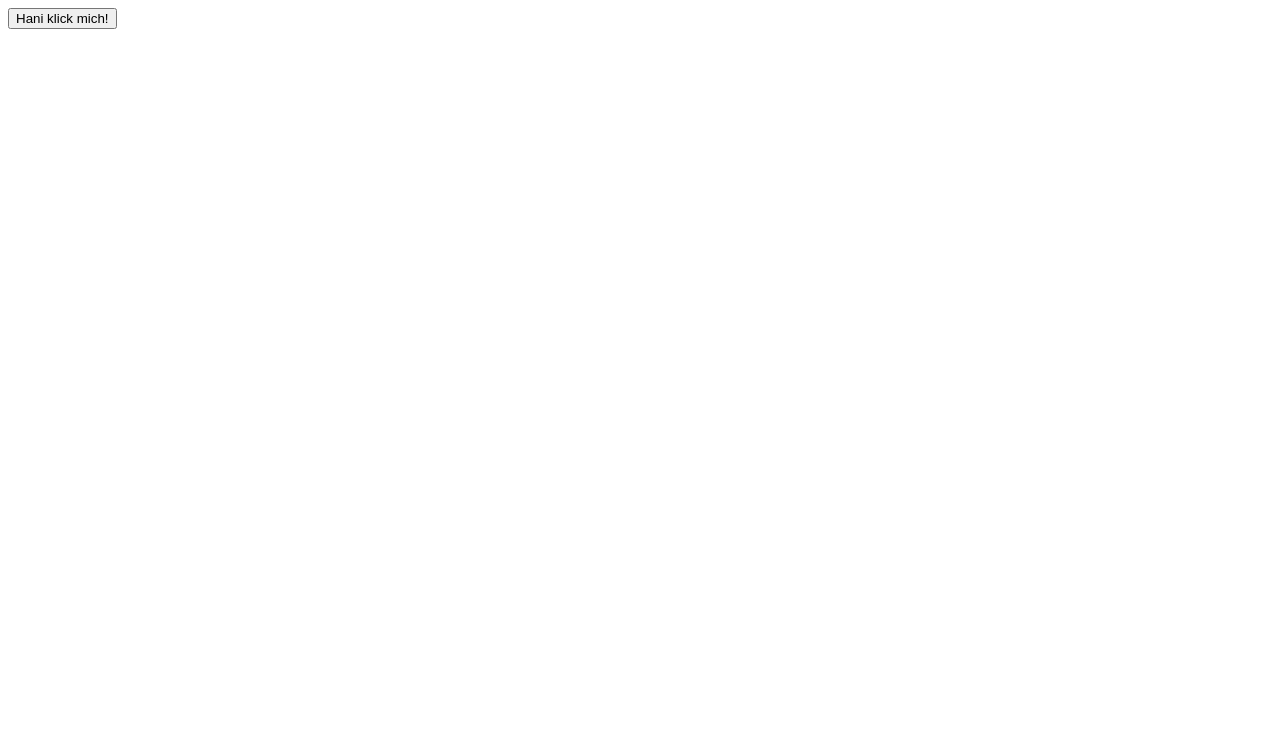
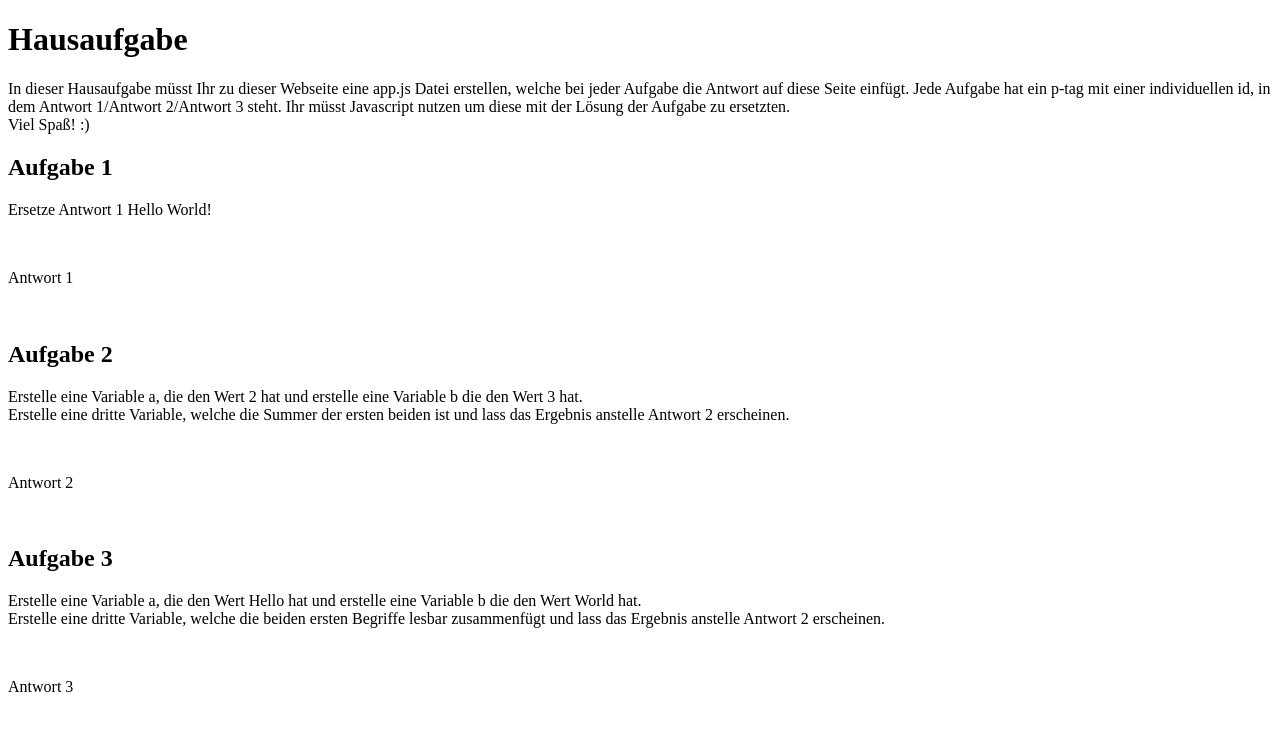
Before and after one commit to Ralf-Adolphs/Kurs2, a plain HTML site: page index.html in a window 1280 px wide. Drawn offline with Linux system fonts and the light colour scheme.

Commit message:
Hausaufgabe Html+js

```diff
--- /dev/null
+++ b/app.js
@@ -0,0 +1,4 @@
+console.log("Hello Mete!")
+
+let header = document.getElementById("my_header")
+header.textContent = "Hello from  JavaScript!  Muuuuhha"
--- a/index.html
+++ b/index.html
@@ -3,18 +3,23 @@
 <head>
     <meta charset="UTF-8">
     <meta name="viewport" content="width=device-width, initial-scale=1.0">
-    <title>Interaktive Webseite</title>
+    <title>My Testsite</title>
 </head>
 <body>
-
-<button id="interaktionsButton">Hani klick mich!</button>
-
-<script>
-    // JavaScript-Code
-    document.getElementById('interaktionsButton').addEventListener('click', function() {
-        alert('Herzlich willkommen auf meiner interaktiven Webseite! Gruß Ralf');
-    });
-</script>
+    <h1>Hausaufgabe</h1>
+    <p>In dieser Hausaufgabe müsst Ihr zu dieser Webseite eine app.js Datei erstellen, welche bei jeder Aufgabe die Antwort auf diese Seite einfügt. Jede Aufgabe hat ein p-tag mit einer individuellen id, in dem Antwort 1/Antwort 2/Antwort 3 steht. Ihr müsst Javascript nutzen um diese mit der Lösung der Aufgabe zu ersetzten.<br>Viel Spaß! :)</p>
+    <h2>Aufgabe 1</h1>
+    <p>Ersetze Antwort 1 Hello World!</p><br>
+    <p id="aufgabe_1">Antwort 1</p><br>
+    <h2>Aufgabe 2</h1>
+    <p>Erstelle eine Variable a, die den Wert 2 hat und erstelle eine Variable b die den Wert 3 hat.<br>
+    Erstelle eine dritte Variable, welche die Summer der ersten beiden ist und lass das Ergebnis anstelle Antwort 2 erscheinen.</p><br>
+    <p id="aufgabe_2">Antwort 2</p><br>
+    <h2>Aufgabe 3</h1>
+    <p>Erstelle eine Variable a, die den Wert Hello hat und erstelle eine Variable b die den Wert World hat.<br>
+        Erstelle eine dritte Variable, welche die beiden ersten Begriffe lesbar zusammenfügt und lass das Ergebnis anstelle Antwort 2 erscheinen.</p><br>
+    <p id="aufgabe_3">Antwort 3</p><br>
 
 </body>
+<script src="app.js"></script>
 </html>
```
Also changed, not shown: index3.html (added, +20 -0 lines).
